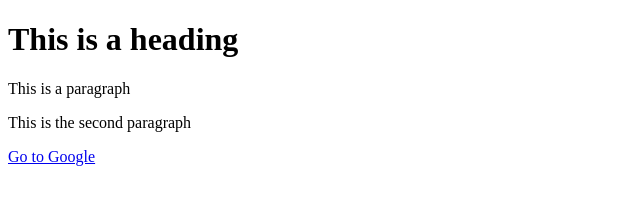
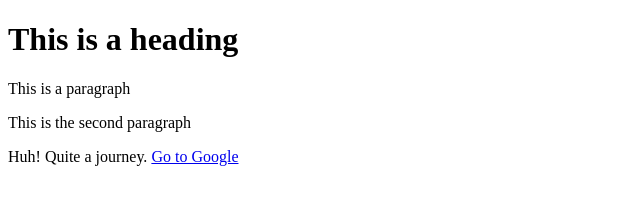
Before and after one commit to asdwebprojects/demo, a plain HTML site: page index.html in a window 1280 px wide. Shown: the whole page, without its empty margins (0-640 px from the left). Drawn offline with Linux system fonts and the light colour scheme.

Commit message:
added span

```diff
--- a/index.html
+++ b/index.html
@@ -10,6 +10,9 @@
     <h1>This is a heading</h1>
     <p>This is a paragraph</p>
     <p>This is the second paragraph</p>
+    <span>
+        Huh! Quite a journey.
+    </span>
     <a href="google.com">Go to Google</a>
 </body>
 </html>
```
